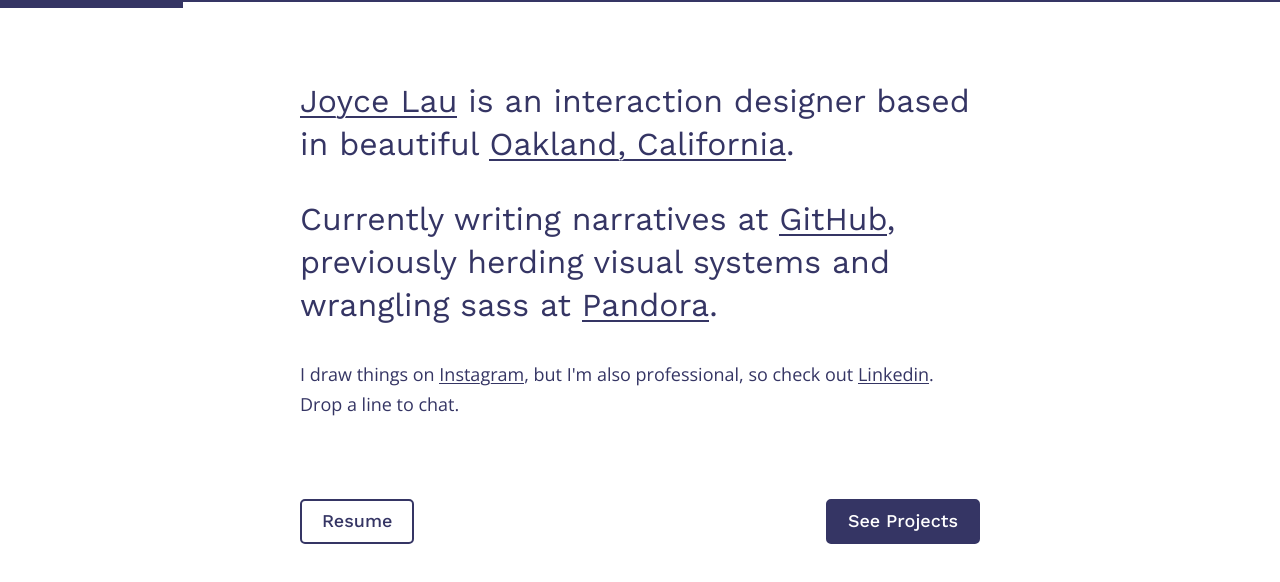
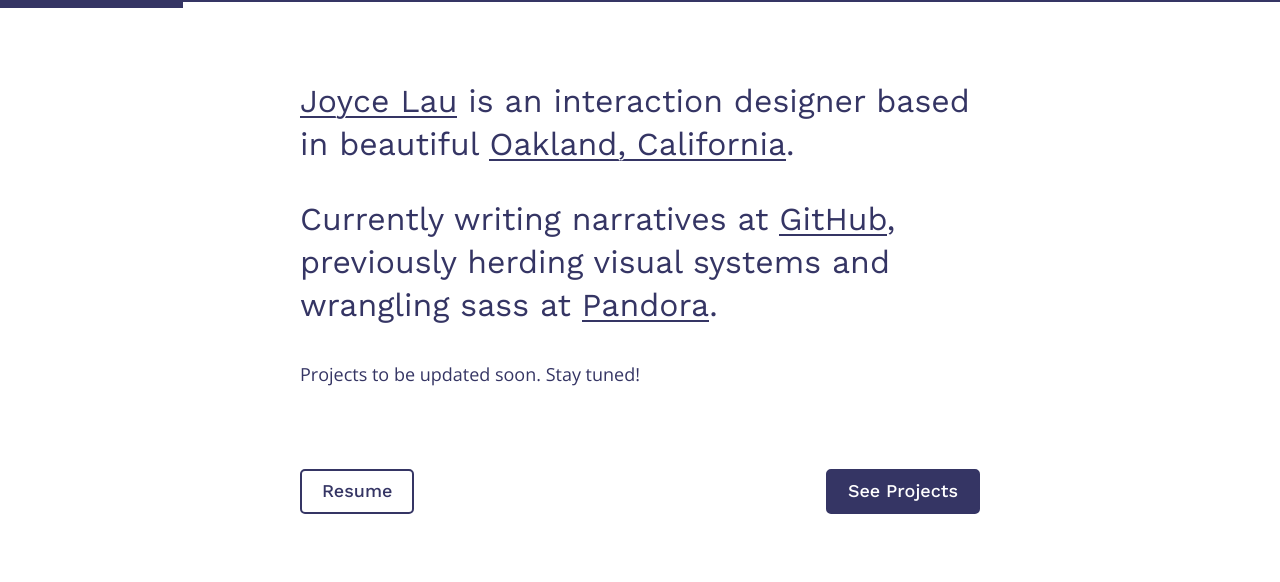
Before and after one commit to ohjoycelau/ohjoycelau.github.io, a React (Create React App) app: page / in a window 1280 px wide. Shown: the top 582 px of the page. Built offline with nearby package versions, Linux system fonts and the light colour scheme.

Commit message:
added wip message

```diff
--- a/src/content/Home.js
+++ b/src/content/Home.js
@@ -9,7 +9,7 @@
 				<section className="section-default">
 					<p className="font-h1"><Link to="/Resume">Joyce Lau</Link> is an interaction designer based in beautiful <a target="blank" href="https://www.google.com/maps/placelists/list/1Txuf3VoxvgevYPY3ZfRVgmjlqcU">Oakland,&nbsp;California</a>.</p>
 					<p className="font-h1">Currently writing narratives at <a href="http://github.com" target="blank">GitHub</a>, previously herding visual systems and wrangling sass at <a target="blank" href="https://pandora.com">Pandora</a>.</p>
-					<p className="font-body">I draw things on <a href="http://instagram.com/ohjoycelau" target="blank">Instagram</a>, but I'm also professional, so check out <a href="http://linkedin.com/in/ohjoycelau" target="blank">Linkedin</a>. <a href="mailto:ohjoycelau@gmail.com?subject=Ahoy!" target="blank">Drop&nbsp;a&nbsp;line</a> to chat.</p>
+					<p className="font-body">Projects to be updated soon. Stay tuned!</p>
 
 				</section>
 				<section className="section-full">
```
